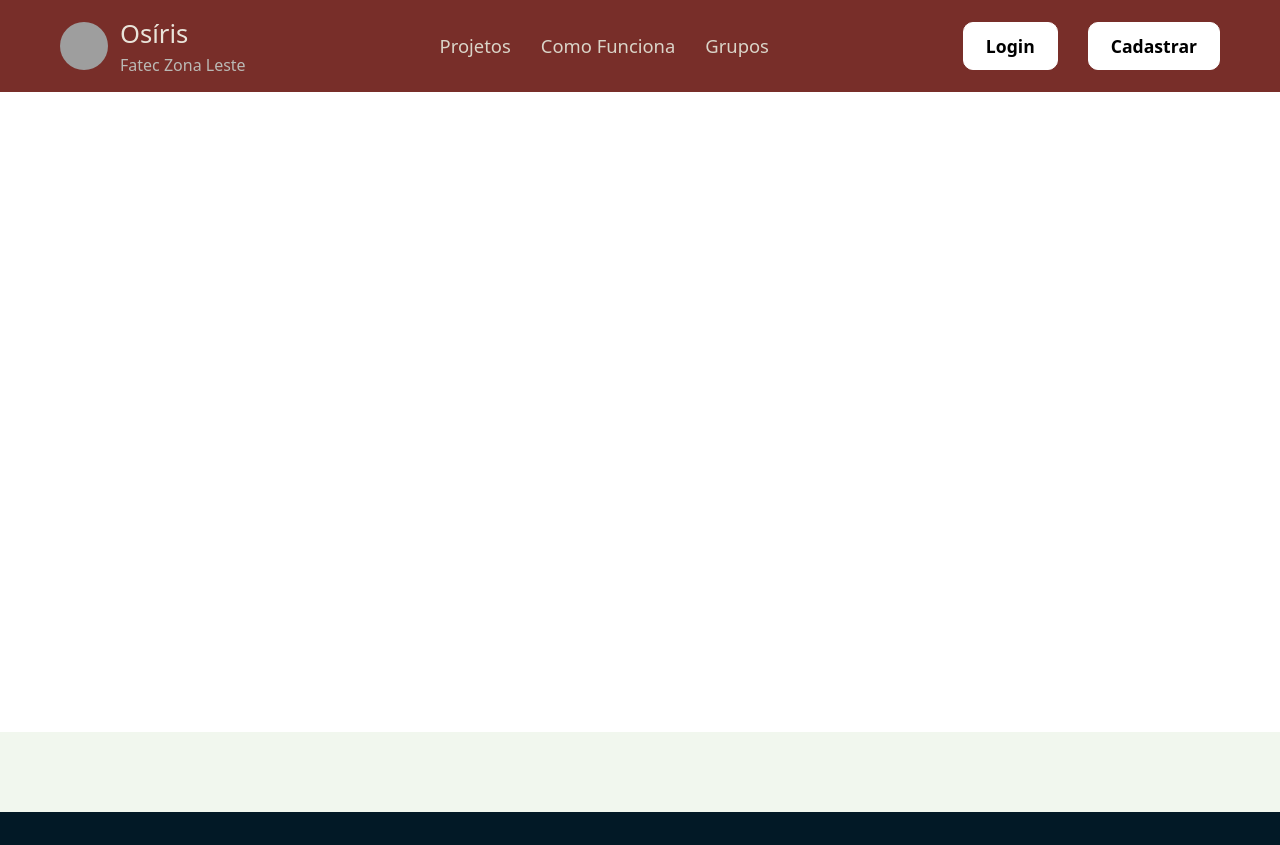
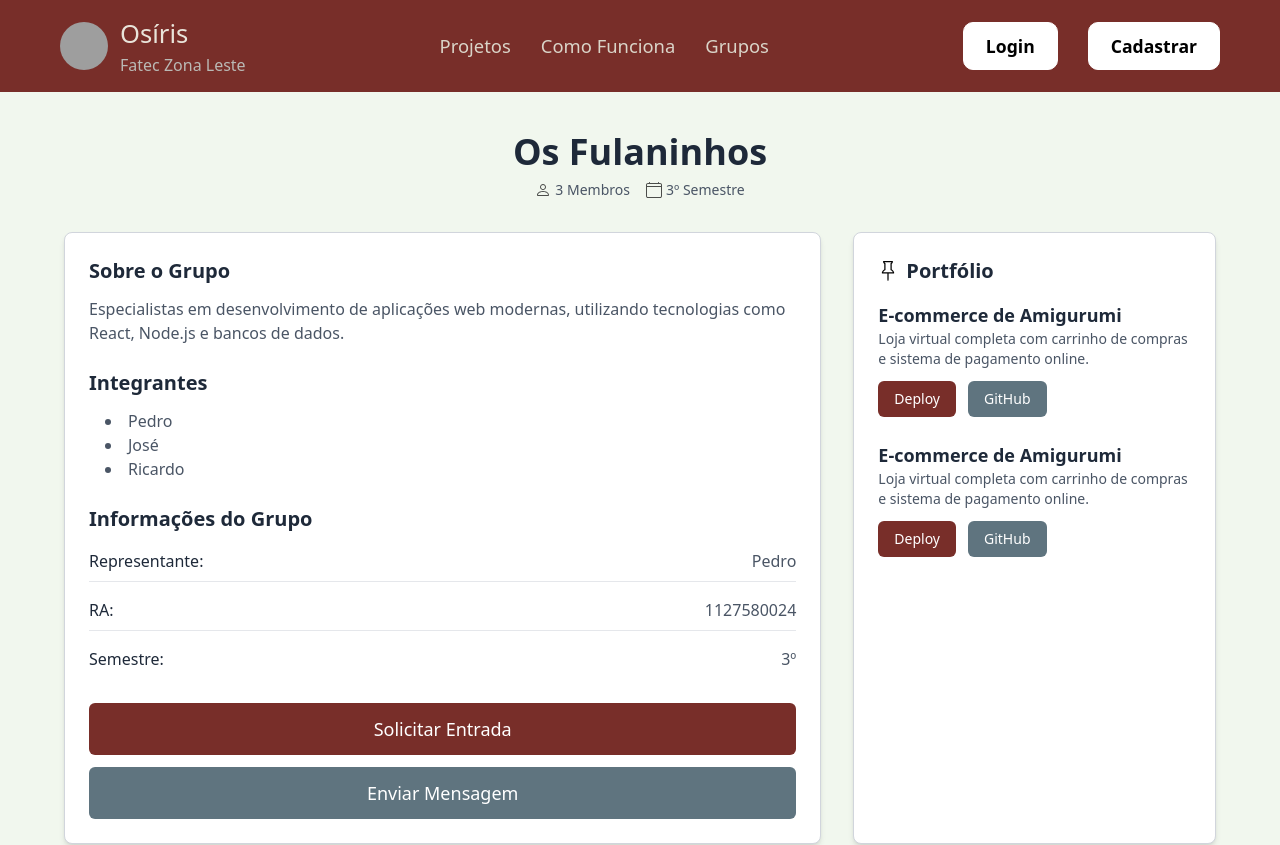
Before and after one commit to Infinito-1/osiris-react, a React (Vite) app: page /perfil_grupo in a window 1280 px wide. Shown: the top 845 px of the page. Built offline with nearby package versions, Linux system fonts and the light colour scheme; grey boxes are pictures that could not be loaded.

Commit message:
finalização do perfil de grupo

```diff
--- a/src/App.tsx
+++ b/src/App.tsx
@@ -3,6 +3,7 @@ import Navbar from "./components/navbar/Navbar"
 import Footer from "./components/footer/Footer"
 import Home from "./pages/home/Home";
 import Grupos from "./pages/grupo/Grupos";
+import SobreGrupo from "./pages/grupo/Perfil_grupo";
 
 
 function App() {
@@ -16,6 +17,7 @@ function App() {
           <Routes>
             <Route path="/" element={<Home />} />
             <Route path="/grupos" element={<Grupos />} />
+            <Route path="/perfil_grupo" element={<SobreGrupo />} />
           </Routes>
 
         </div>
--- a/src/pages/grupo/Perfil_grupo.tsx
+++ b/src/pages/grupo/Perfil_grupo.tsx
@@ -1,69 +1,117 @@
-function Perfil_grupo() {
+import React from 'react';
+
+import Person from "../../assets/img/icones/Person.svg";
+import calendario from "../../assets/img/icones/calendario.svg";
+import pin from "../../assets/img/icones/pin.svg";
+
+const PortfolioItem: React.FC = () => {
     return (
-    <>
-        <main>
-            <h1>Nome do grupo</h1>
-            <div>
-                <img src="../assets/img/icones/Person.svg" />
-                <h5>Nº Membros</h5>
-                <img src="../assets/img/icones/calendario.svg" />
-                <h5>Nº Semestre</h5>
+        <div className="mb-6">
+            <h4 className="text-lg font-semibold text-gray-800">E-commerce de Amigurumi</h4>
+            <p className="text-sm text-gray-600 mb-3">
+                Loja virtual completa com carrinho de compras e sistema de pagamento online.
+            </p>
+            <div className="flex space-x-3">
+                <button className="bg-[#782E29] text-white py-2 px-4 rounded-md text-sm font-medium transition-colors duration-200 hover:bg-[#6d2823]">
+                    Deploy
+                </button>
+                <button className="bg-[#5F747F] text-white py-2 px-4 rounded-md text-sm font-medium transition-colors duration-200 hover:bg-[#53656e]">
+                    GitHub
+                </button>
             </div>
+        </div>
+    );
+};
 
-            <section>
-                <div>
-                    <h3>Sobre o Grupo</h3>
-                    <p>DESCRIÇÃO DO GRUPO. EX: "Especialistas em desenvolvimento de aplicações web modernas, utilizando tecnologias como React, Node.js e bancos de dados."</p>
+// Componente Principal da Página "Sobre o Grupo"
+const SobreGrupo: React.FC = () => {
+    return (
+        <main className="flex flex-col items-center w-full min-h-screen bg-[#F1F7EE] py-10">
+            <div className="w-11/12 max-w-6xl">
+                {/* Título Principal */}
+                <h1 className="text-3xl md:text-4xl font-bold text-gray-800 text-center mb-2">
+                    Os Fulaninhos
+                </h1>
 
-                    <h3>Integrantes</h3>
-                    <ul>
-                        <li>integrante2</li>
-                        <li>integrante3</li>
-                        <li>integrante4</li>
-                        <li>integrante5</li>
-                    </ul>
+                {/* Informações de Membros e Semestre */}
+                <div className="flex justify-center items-center space-x-4 text-gray-600 mb-8">
+                    <div className="flex items-center space-x-1">
+                        <img src={Person} alt="Membros" className="w-4 h-4 filter invert(10%) sepia(10%) saturate(1000%) hue-rotate(180deg) brightness(50%)" />
+                        <h5 className="text-sm">3 Membros</h5>
+                    </div>
+                    <div className="flex items-center space-x-1">
+                        <img src={calendario} alt="Semestre" className="w-4 h-4 filter invert(10%) sepia(10%) saturate(1000%) hue-rotate(180deg) brightness(50%)" />
+                        <h5 className="text-sm">3º Semestre</h5>
+                    </div>
+                </div>
 
-                    <h3>Mais informações</h3>
-                    <div>
-                        <p>Representante:</p>
-                        <p>nomeRepresentante</p>
-                    </div>
-                    <hr>
+                {/* Seção Principal de Conteúdo (Grid de 2 Colunas) */}
+                <section className="grid grid-cols-1 lg:grid-cols-3 gap-8">
+                    {/* Coluna da Esquerda: Sobre o Grupo e Informações */}
+                    <div className="lg:col-span-2 bg-white border border-gray-300 rounded-lg p-6 shadow-md">
+                        {/* Sobre o Grupo */}
+                        <h3 className="text-xl font-semibold text-gray-800 mb-3">Sobre o Grupo</h3>
+                        <p className="text-base text-gray-600 mb-6">
+                            Especialistas em desenvolvimento de aplicações web modernas, utilizando tecnologias como React, Node.js e bancos de dados.
+                        </p>
 
-                        <div>
-                            <p>RA:</p>
-                            <p>numRA</p>
-                        </div>
-                        <hr>
+                        {/* Integrantes */}
+                        <h3 className="text-xl font-semibold text-gray-800 mb-3">Integrantes</h3>
+                        <ul className="list-disc list-inside text-base text-gray-600 mb-6 ml-4">
+                            <li>Pedro</li>
+                            <li>José</li>
+                            <li>Ricardo</li>
+                        </ul>
 
-                            <div>
-                                <p>Semestre:</p>
-                                <p>numSemestre</p>
+                        {/* Informações do Grupo */}
+                        <h3 className="text-xl font-semibold text-gray-800 mb-4">Informações do Grupo</h3>
+                        <div className="space-y-4">
+                            {/* Representante */}
+                            <div className="flex justify-between items-center pb-2 border-b border-gray-200">
+                                <p className="text-base font-medium text-gray-800">Representante:</p>
+                                <p className="text-base text-gray-600">Pedro</p>
                             </div>
 
-                            <button>Enviar Mensagem</button>
-                            <button>Solicitar Entrada</button>
-                        </div>
+                            {/* RA */}
+                            <div className="flex justify-between items-center pb-2 border-b border-gray-200">
+                                <p className="text-base font-medium text-gray-800">RA:</p>
+                                <p className="text-base text-gray-600">1127580024</p>
+                            </div>
 
-                        <div>
-                            <img src="../assets/img/icones/pin.svg" />
-                            <h3>Portfólio</h3>
-
-                            {/* <!-- MODELO LISTA PROJETOS DO GRUPO --> */}
-
-                            <h4>Título do projeto</h4>
-                            <p>Descrição do projeto</p>
-                            <div>
-                                <button>Deploy</button>
-                                <button>GitHub</button>
+                            {/* Semestre */}
+                            <div className="flex justify-between items-center">
+                                <p className="text-base font-medium text-gray-800">Semestre:</p>
+                                <p className="text-base text-gray-600">3º</p>
                             </div>
                         </div>
 
-            </section>
+                        {/* Botões de Ação */}
+                        <div className="flex flex-col space-y-3 mt-8">
+                            <button className="bg-[#782E29] text-white py-3 px-5 rounded-md text-lg font-medium transition-colors duration-200 hover:bg-[#6d2823]">
+                                Solicitar Entrada
+                            </button>
+                            {/* O botão "Enviar Mensagem" não está no HTML, mas está no design, vou adicioná-lo como um botão secundário */}
+                            <button className="bg-[#5F747F] text-white py-3 px-5 rounded-md text-lg font-medium transition-colors duration-200 hover:bg-[#53656e]">
+                                Enviar Mensagem
+                            </button>
+                        </div>
+                    </div>
+
+                    {/* Coluna da Direita: Portfólio */}
+                    <div className="lg:col-span-1 bg-white border border-gray-300 rounded-lg p-6 shadow-md">
+                        <div className="flex items-center space-x-2 mb-4">
+                            <img src={pin} alt="Portfólio" className="w-5 h-5 filter invert(10%) sepia(10%) saturate(1000%) hue-rotate(180deg) brightness(50%)" />
+                            <h3 className="text-xl font-semibold text-gray-800">Portfólio</h3>
+                        </div>
+
+                        {/* Lista de Projetos */}
+                        <PortfolioItem />
+                        <PortfolioItem />
+                    </div>
+                </section>
+            </div>
         </main>
+    );
+};
 
-    </>
- )
-}
-
-export default Perfil_grupo
+export default SobreGrupo;
```
